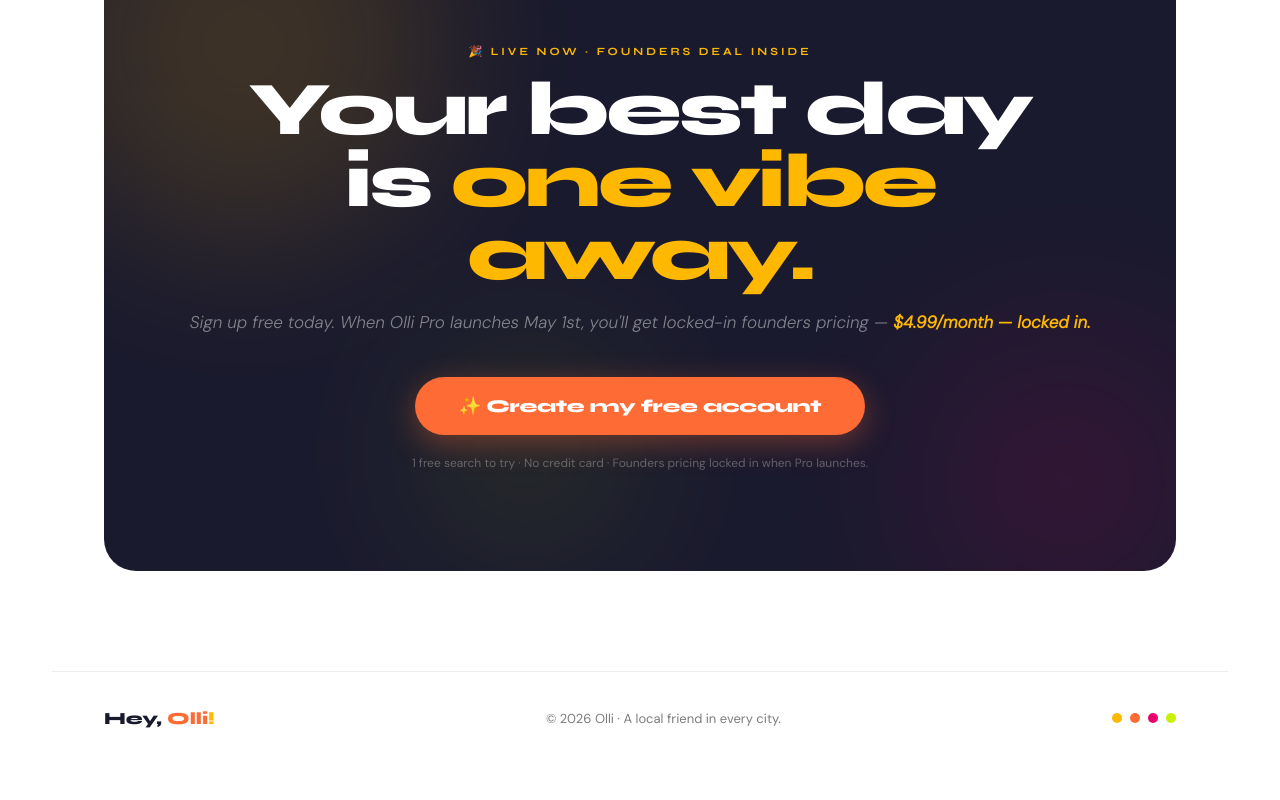
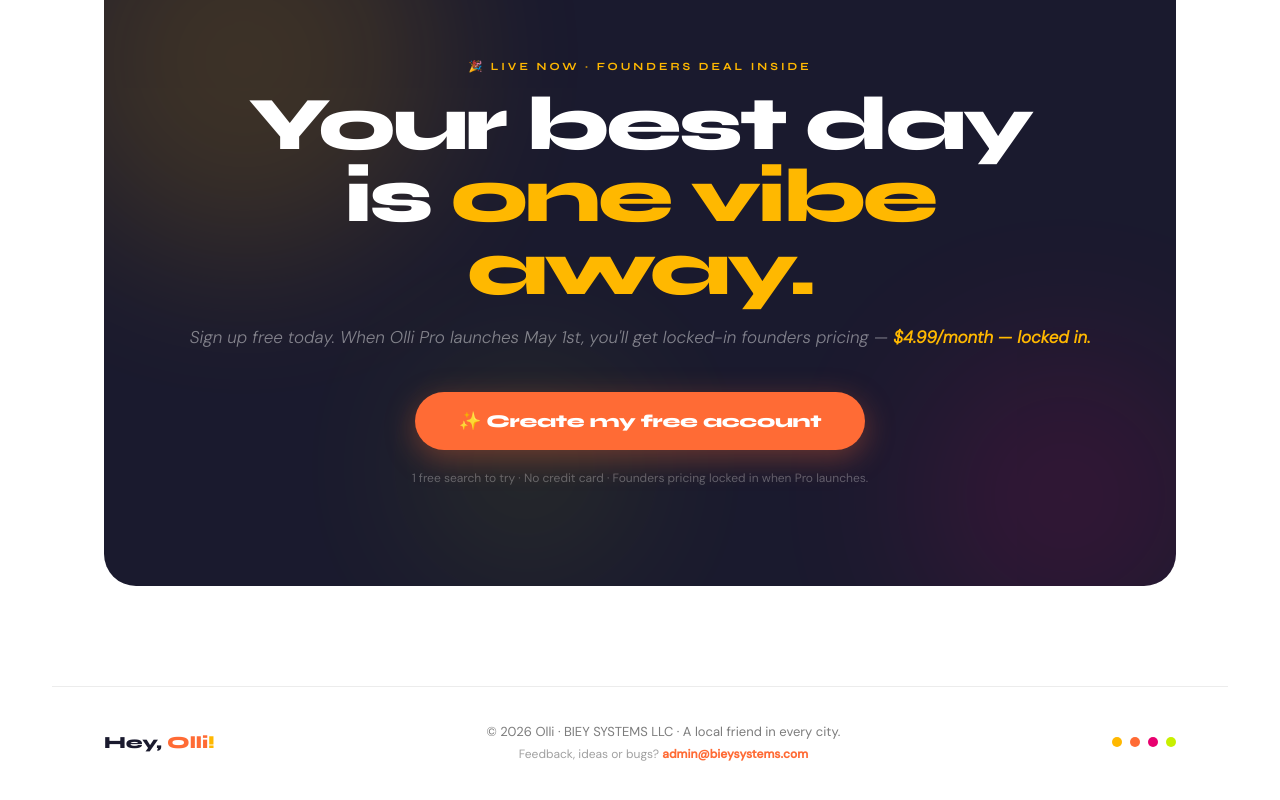
Before and after one commit to Joeydev-stack/hey-zola, a website: page index.html in a window 1280 px wide. Shown: the part 7787-8587 px from the top of the page. Drawn offline with nearby package versions, Linux system fonts and the light colour scheme.

Commit message:
Update index.html

```diff
--- a/index.html
+++ b/index.html
@@ -1,4 +1,4 @@
-<!DOCTYPE html>
+\<!DOCTYPE html>
 <html lang="en">
 <head>
   <meta charset="UTF-8" />
@@ -2264,7 +2264,13 @@
   <!-- FOOTER -->
   <footer>
     <div class="footer-logo">Hey, <span class="olli">Olli</span><span class="bang">!</span></div>
-    <p class="footer-copy">© 2026 Olli · A local friend in every city.</p>
+    <div style="text-align:center;">
+      <p class="footer-copy">© 2026 Olli · BIEY SYSTEMS LLC · A local friend in every city.</p>
+      <p style="font-size:12px; color:rgba(17,17,17,0.4); margin-top:6px;">
+        Feedback, ideas or bugs?
+        <a href="mailto:admin@bieysystems.com" style="color:var(--coral); text-decoration:none; font-weight:600;">admin@bieysystems.com</a>
+      </p>
+    </div>
     <div class="footer-dots">
       <div class="fd" style="background:var(--sun)"></div>
       <div class="fd" style="background:var(--coral)"></div>
@@ -2736,12 +2742,21 @@
     });
 
     // ── SCROLL REVEAL ──
+    // ── SCROLL REVEAL ──
+    // First make all already-visible (above fold) elements visible immediately
+    document.querySelectorAll('.reveal').forEach(el => {
+      const rect = el.getBoundingClientRect();
+      if (rect.bottom < window.innerHeight) {
+        el.classList.add('visible');
+      }
+    });
+    // Then observe remaining elements
     const obs = new IntersectionObserver(entries=>{
       entries.forEach((e,i)=>{
         if(e.isIntersecting) setTimeout(()=>e.target.classList.add('visible'), i*90);
       });
-    },{threshold:0.12});
-    document.querySelectorAll('.reveal').forEach(el=>obs.observe(el));
+    },{threshold:0.08});
+    document.querySelectorAll('.reveal:not(.visible)').forEach(el=>obs.observe(el));
 
     // ── USE MY LOCATION ──
     async function useMyLocation() {
```
